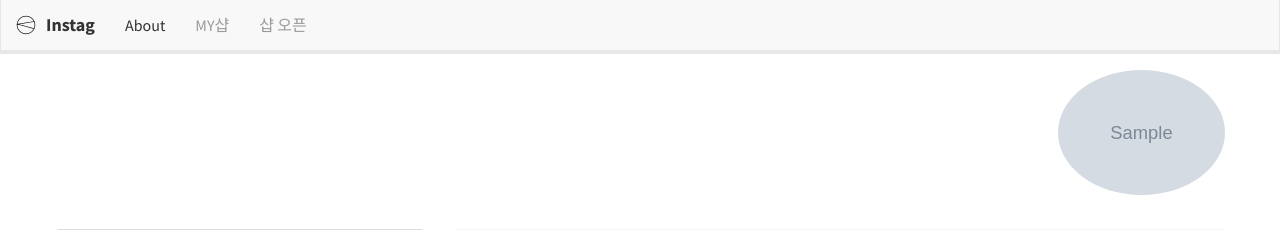
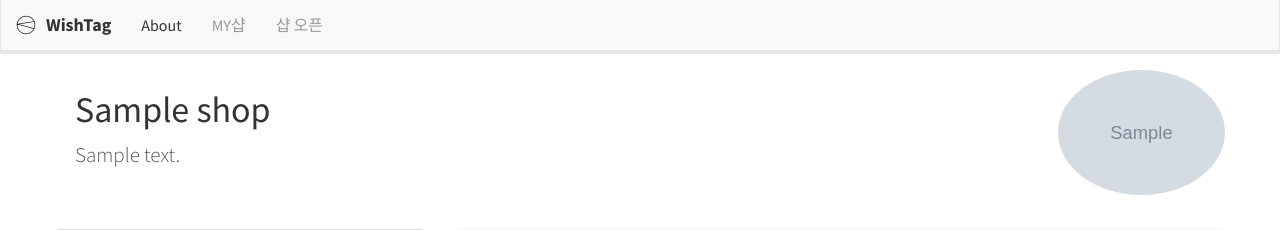
Before and after one commit to instag/instag, a Django app: template src/shop/templates/shop/shop_show.html in a window 1280 px wide. Shown: the top 230 px of the page. Run offline with Django 3.2, Linux system fonts and the light colour scheme; the template is opened without the code that fills it: most values are stand-ins (such as "Sample title", 1, 10 or a date in 2020); grey boxes marked "Sample" are stand-in pictures; parts of the project's set-up code (start-up, migrations or seed data) failed here and were passed over; some libraries are stand-ins or nearby versions; some web fonts are replaced.

Commit message:
shop title

```diff
--- a/src/shop/templates/shop/shop_show.html
+++ b/src/shop/templates/shop/shop_show.html
@@ -11,14 +11,11 @@
 
 
 {% block container %}
-
 <div class="container profile-head">
   <div class="row">
     <div class="col-sm-10">
-      <h1>{{ show_user.get_full_name }}</h1>
-      {% if editable %}
-      <a href="{% url 'profiles:edit_self' %}" class="btn btn-info">Edit Profile</a>
-      {% endif %}
+        <h1>{{shop.shop_title}}</h1>
+        <p class="lead">{{shop.shop_description}}</p>
     </div>
     <div class="col-sm-2"><img title="profile picture" class="img-circle img-responsive" src="{{profile_picture}}">
     </div>
--- a/src/shop/views.py
+++ b/src/shop/views.py
@@ -20,7 +20,8 @@ class ShowShop(LoginRequiredMixin, generic.TemplateView):
         instagram_player = InstagramPlayer.objects.get(user_site_id=user.id)
         shop = Shop.objects.get_or_create(user=instagram_player)
         insta_user_media = InstagramPlayerMedia.get_player_media_list(instagram_player)
-        kwargs["shop"] = shop
+
+        kwargs["shop"] = shop[0]
         kwargs["profile_picture"] = instagram_player.profile_picture
         kwargs["media"] = insta_user_media
 
--- a/src/templates/_brandname.html
+++ b/src/templates/_brandname.html
@@ -1 +1 @@
-Instag
+WishTag
```
